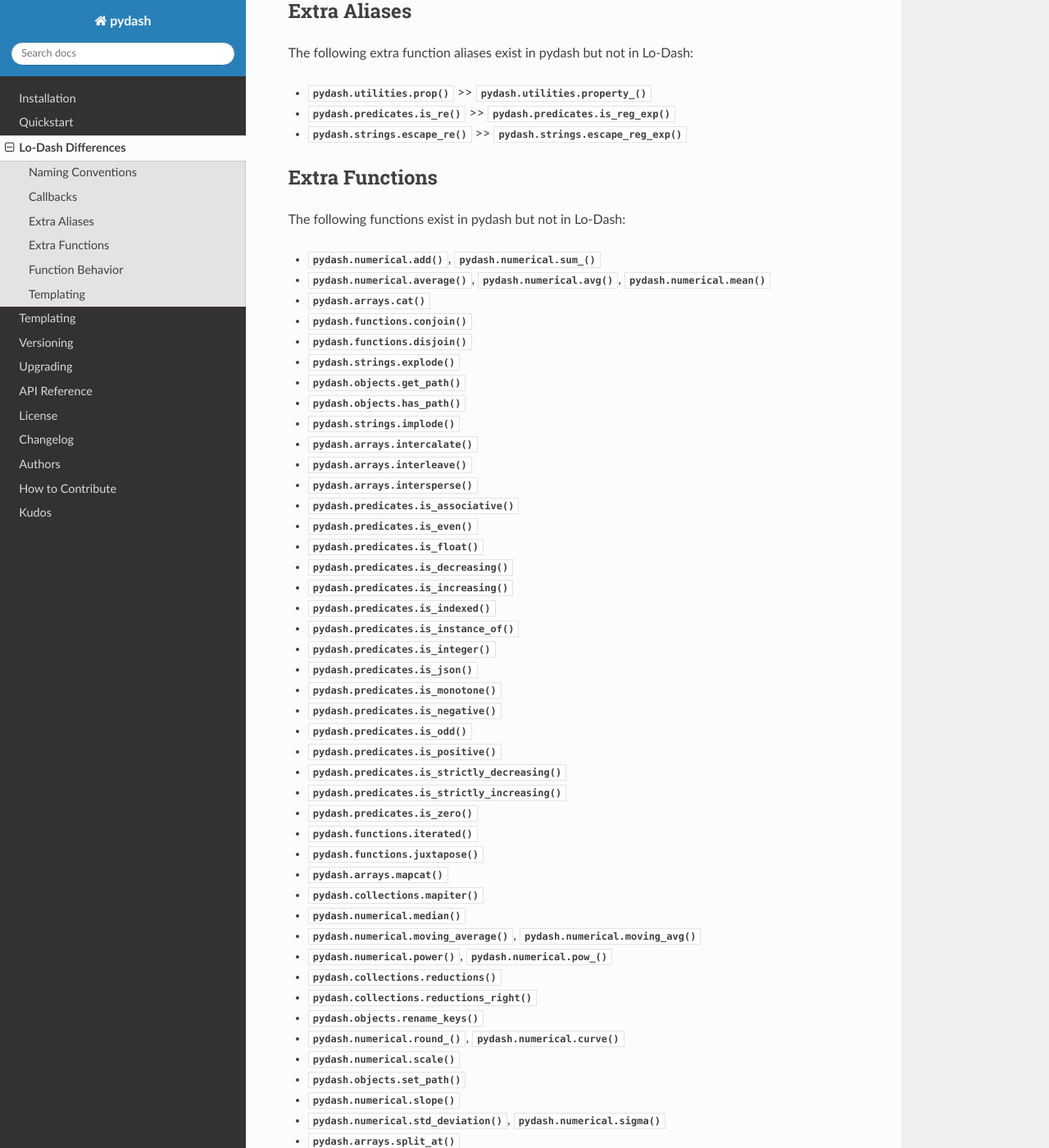
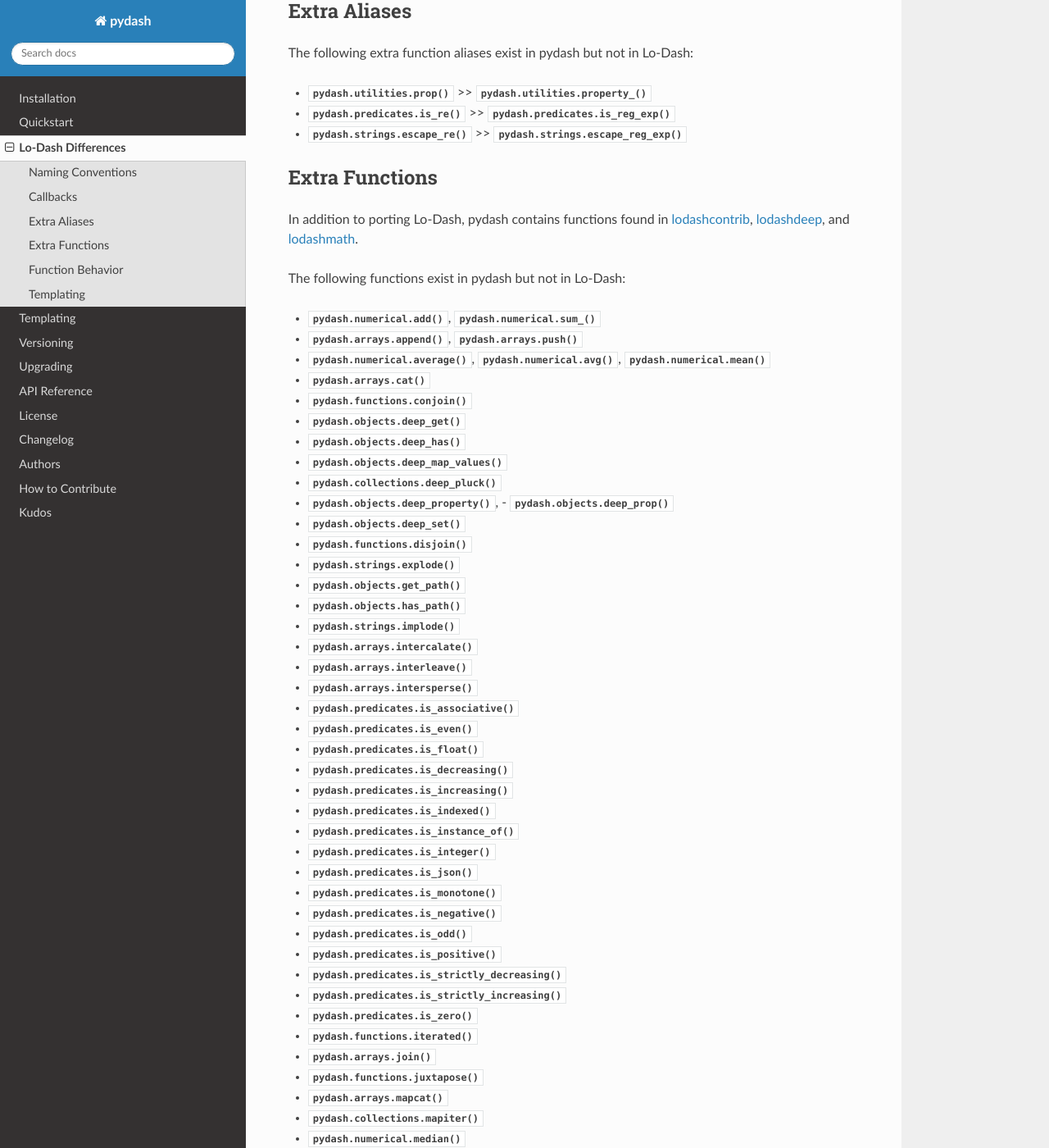
Before and after one commit to dgilland/pydash, a Sphinx documentation site: the page built from docs/differences.rst, in a window 1280 px wide and 1400 px high, scrolled down 1162 px. Shown: the whole window at 82% size. Built offline with Sphinx 7.4.7 and the Read the Docs theme 2.0.0, drawn with Linux system fonts in a browser that asks for light colours; the version number could not be read and is left out; some of the changed text lies outside the part shown.

```diff
--- a/docs/differences.rst
+++ b/docs/differences.rst
@@ -69,12 +69,21 @@ The following extra function aliases exist in pydash but not in Lo-Dash:
 Extra Functions
 ---------------
 
+In addition to porting Lo-Dash, pydash contains functions found in lodashcontrib_, lodashdeep_, and lodashmath_.
+
 The following functions exist in pydash but not in Lo-Dash:
 
 - :func:`pydash.numerical.add`, :func:`pydash.numerical.sum_`
+- :func:`pydash.arrays.append`, :func:`pydash.arrays.push`
 - :func:`pydash.numerical.average`, :func:`pydash.numerical.avg`, :func:`pydash.numerical.mean`
 - :func:`pydash.arrays.cat`
 - :func:`pydash.functions.conjoin`
+- :func:`pydash.objects.deep_get`
+- :func:`pydash.objects.deep_has`
+- :func:`pydash.objects.deep_map_values`
+- :func:`pydash.collections.deep_pluck`
+- :func:`pydash.objects.deep_property`, - :func:`pydash.objects.deep_prop`
+- :func:`pydash.objects.deep_set`
 - :func:`pydash.functions.disjoin`
 - :func:`pydash.strings.explode`
 - :func:`pydash.objects.get_path`
@@ -100,24 +109,32 @@ The following functions exist in pydash but not in Lo-Dash:
 - :func:`pydash.predicates.is_strictly_increasing`
 - :func:`pydash.predicates.is_zero`
 - :func:`pydash.functions.iterated`
+- :func:`pydash.arrays.join`
 - :func:`pydash.functions.juxtapose`
 - :func:`pydash.arrays.mapcat`
 - :func:`pydash.collections.mapiter`
 - :func:`pydash.numerical.median`
 - :func:`pydash.numerical.moving_average`, :func:`pydash.numerical.moving_avg`
+- :func:`pydash.arrays.pop`
 - :func:`pydash.numerical.power`, :func:`pydash.numerical.pow_`
 - :func:`pydash.collections.reductions`
 - :func:`pydash.collections.reductions_right`
 - :func:`pydash.objects.rename_keys`
+- :func:`pydash.arrays.reverse`
 - :func:`pydash.numerical.round_`, :func:`pydash.numerical.curve`
 - :func:`pydash.numerical.scale`
 - :func:`pydash.objects.set_path`
+- :func:`pydash.arrays.shift`
 - :func:`pydash.numerical.slope`
+- :func:`pydash.arrays.sort`
+- :func:`pydash.arrays.splice`
+- :func:`pydash.arrays.split_at`
 - :func:`pydash.numerical.std_deviation`, :func:`pydash.numerical.sigma`
-- :func:`pydash.arrays.split_at`
 - :func:`pydash.objects.to_string`
 - :func:`pydash.numerical.transpose`
+- :func:`pydash.arrays.unshift`
 - :func:`pydash.objects.update_path`
+- :func:`pydash.strings.url`
 - :func:`pydash.numerical.variance`
 - :func:`pydash.numerical.zscore`
 
@@ -134,3 +151,8 @@ Templating
 ----------
 
 - pydash doesn't have ``template()``. See :ref:`Templating <templating>` for more details.
+
+
+.. _lodashcontrib: https://github.com/TheNodeILs/lodash-contrib
+.. _lodashdeep: https://github.com/marklagendijk/lodash-deep
+.. _lodashmath: https://github.com/Delapouite/lodash.math
```
Also changed, not shown: docs/api.rst (+25 -1 lines).
